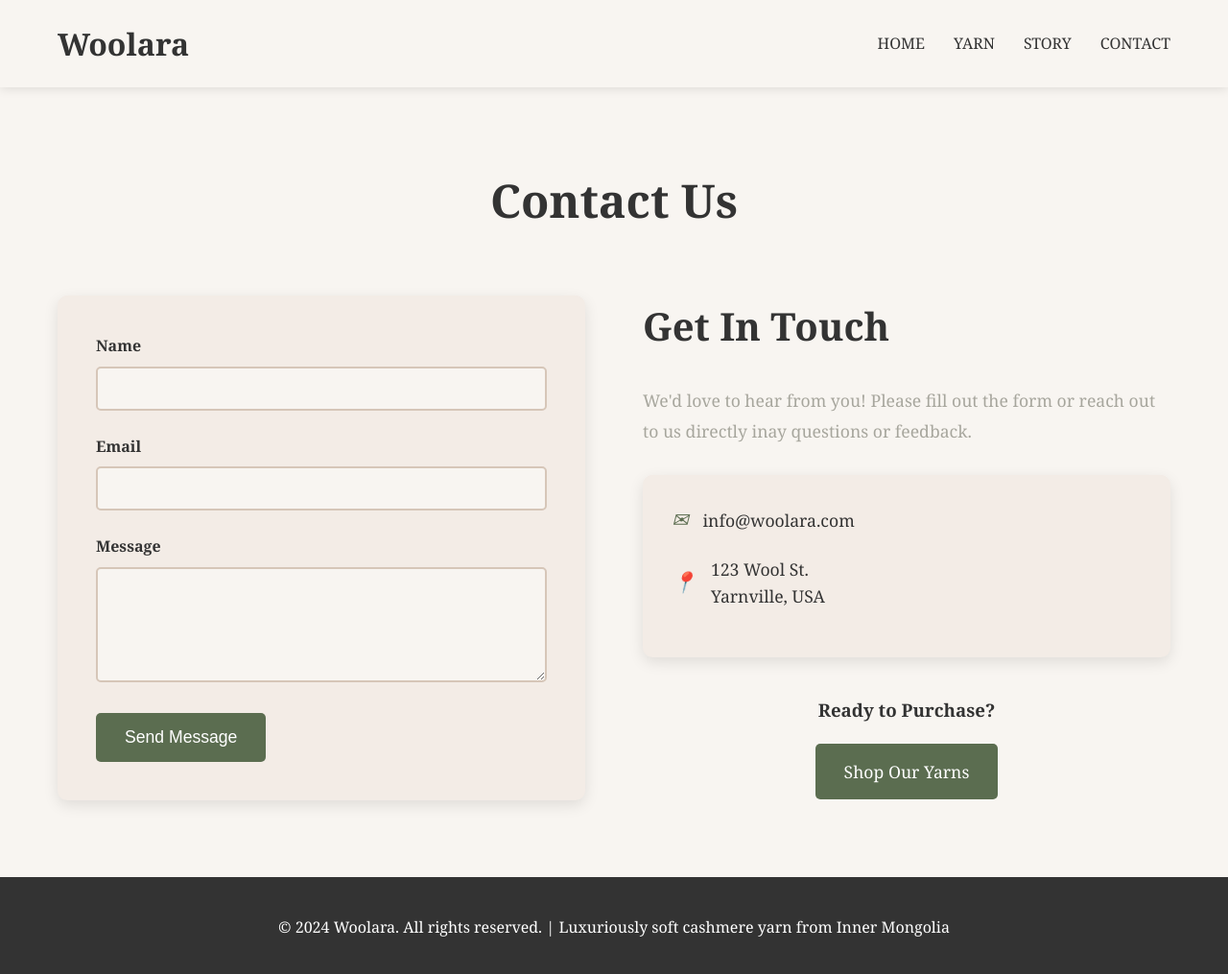
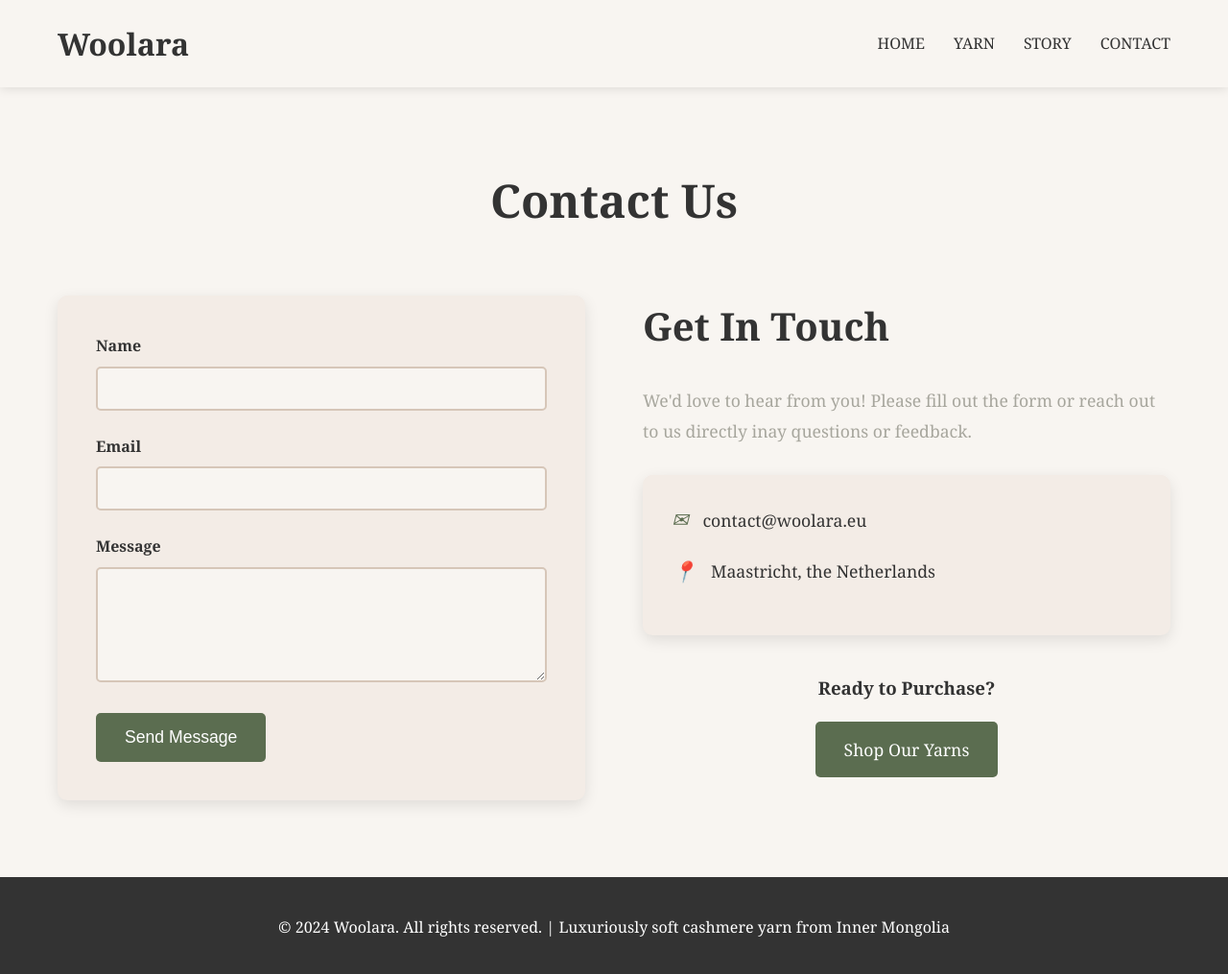
Before and after one commit to li6834300/Woolara, a Jekyll site: the page built from contact/index.html, in a window 1280 px wide and 1020 px high. Shown: the top 1015 px of the window at 96% size. Built offline with Jekyll 4.4.1, drawn with Linux system fonts in a browser that asks for light colours.

Commit message:
Update contact information: change email to contact@woolara.eu and address to Maastricht, the Netherlands

```diff
--- a/contact/index.html
+++ b/contact/index.html
@@ -39,14 +39,13 @@ description: Get in touch with Woolara - We'd love to hear from you
                 <div class="contact-details">
                     <div class="contact-item">
                         <i>✉</i>
-                        <span>info@woolara.com</span>
+                        <span>contact@woolara.eu</span>
                     </div>
 
                     <div class="contact-item">
                         <i>📍</i>
                         <div>
-                            <div>123 Wool St.</div>
-                            <div>Yarnville, USA</div>
+                            <div>Maastricht, the Netherlands</div>
                         </div>
                     </div>
                 </div>
```
